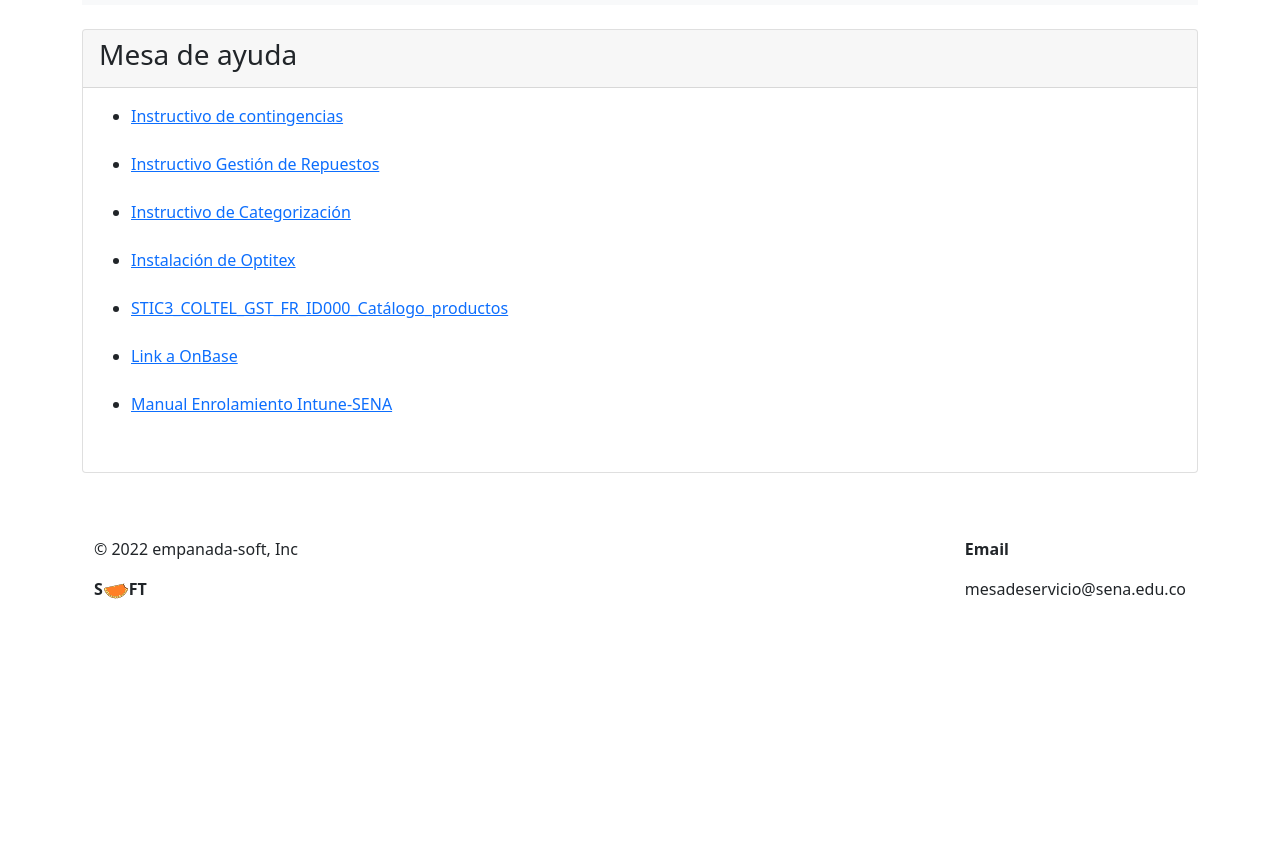
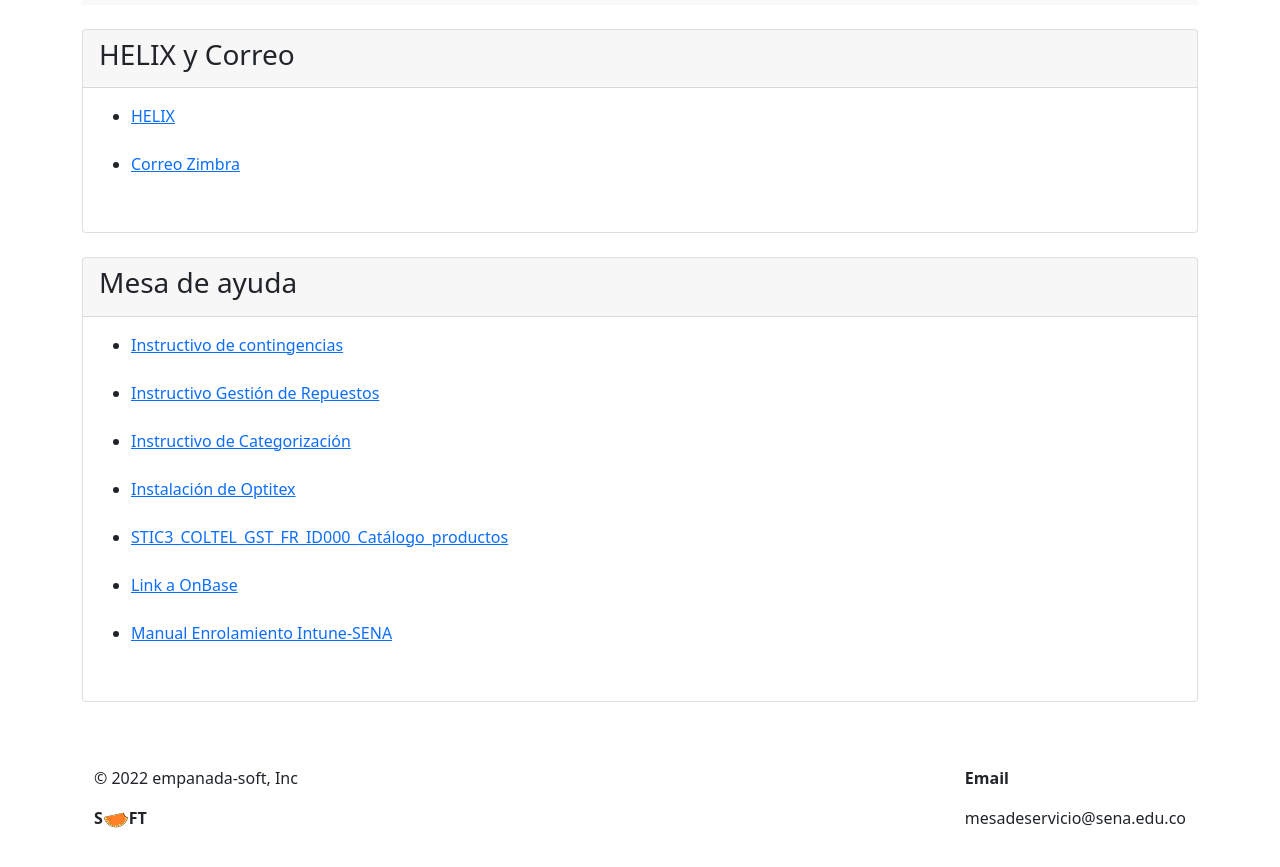
Before and after one commit to jicaicedos/webplantillaincidentes, a website: page pages/mds.html in a window 1280 px wide. Shown: the part 53-920 px from the top of the page. Before the commit the page ends 800 px from the top, so only its background shows below. Drawn offline with nearby package versions, Linux system fonts and the light colour scheme; files whose address does not match are found by name.

Commit message:
Adicionando links a Helix y Correo Zimbra

```diff
--- a/pages/mds.html
+++ b/pages/mds.html
@@ -65,6 +65,20 @@
     <br>
     <div class="card">
       <div class="card-header">
+        <h3>HELIX y Correo</h3>
+      </div>
+      <div class="card-body">
+        <ul>
+          <li><a href="https://sena-smartit.onbmc.com/smartit/app/#/ticket-console">HELIX</a></li>
+          <br>
+          <li><a href="https://mail.sticcoltel.com/?client=advanced#1">Correo Zimbra</a></li>
+          <br>
+        </ul>
+      </div>
+    </div>
+    <br>
+    <div class="card">
+      <div class="card-header">
         <h3>Mesa de ayuda</h3>
       </div>
       <div class="card-body">
```
